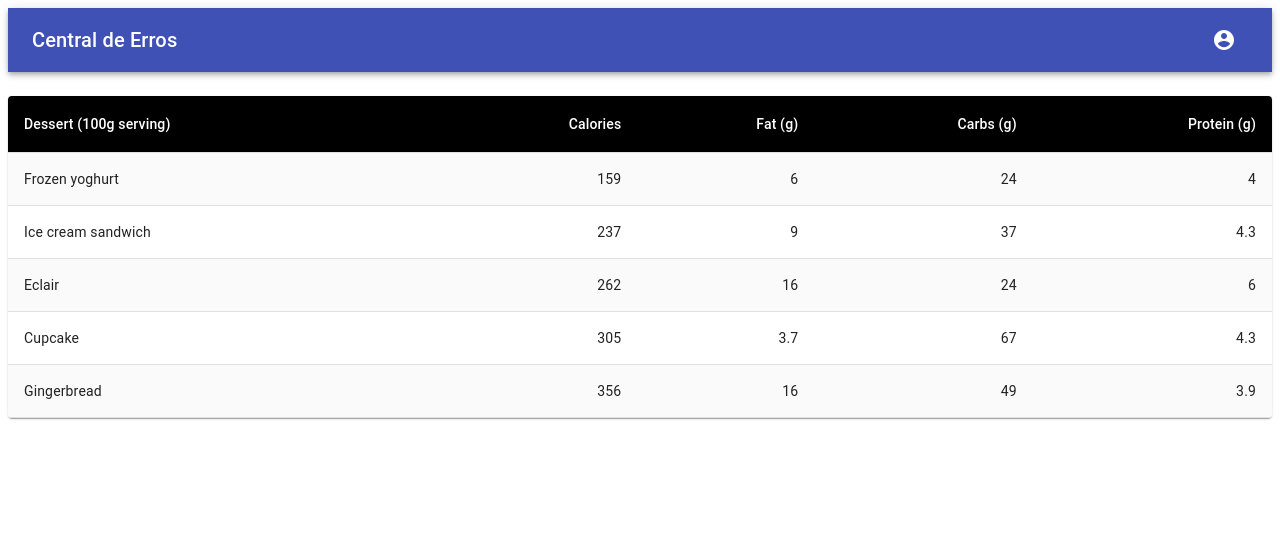
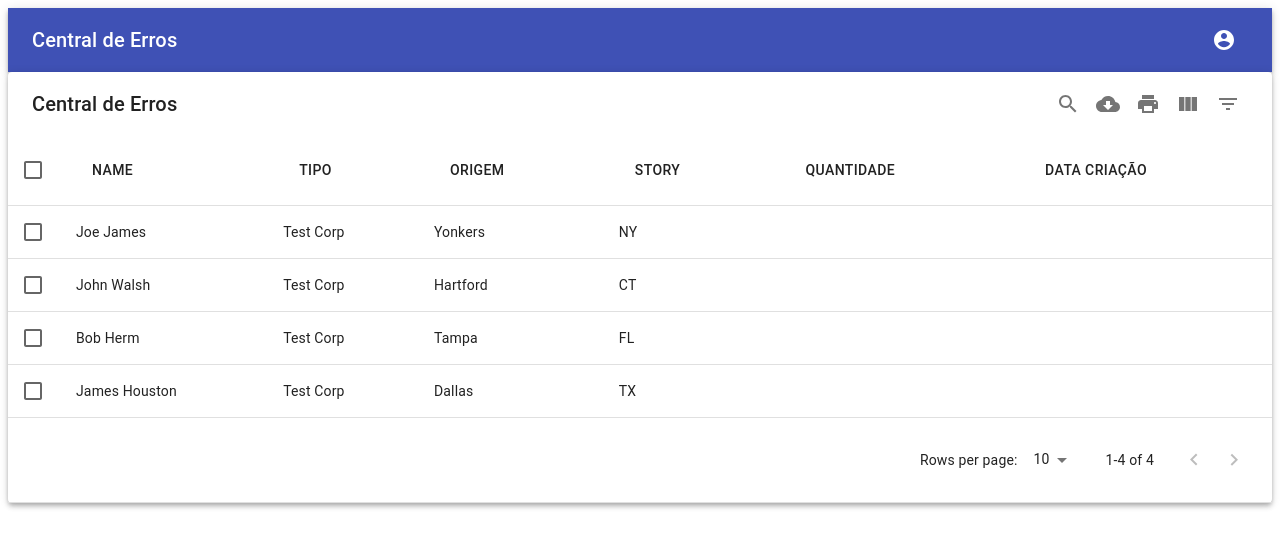
Before and after one commit to codenation-dev/squad-3-ad-react-softplan-1, a React (Create React App) app in the folder frontend/: page /list in a window 1280 px wide. Shown: the top 548 px of the page. Built offline with nearby package versions, Linux system fonts and the light colour scheme; no server answers.

Commit message:
Implementação de ListView

```diff
--- a/frontend/package.json
+++ b/frontend/package.json
@@ -7,8 +7,10 @@
     "@material-ui/icons": "^4.5.1",
     "axios": "^0.19.0",
     "history": "^4.10.1",
+    "mui-datatables": "^2.13.3",
     "react": "^16.12.0",
     "react-dom": "^16.12.0",
+    "react-router": "^5.1.2",
     "react-router-dom": "^5.1.2",
     "react-scripts": "3.2.0",
     "reactotron-react-js": "^3.3.7"
--- a/frontend/src/components/GridView/index.js
+++ b/frontend/src/components/GridView/index.js
@@ -1,82 +1,36 @@
 import React from 'react';
-import { withStyles, makeStyles } from '@material-ui/core/styles';
-import Table from '@material-ui/core/Table';
-import TableBody from '@material-ui/core/TableBody';
-import TableCell from '@material-ui/core/TableCell';
-import TableHead from '@material-ui/core/TableHead';
-import TableRow from '@material-ui/core/TableRow';
-import Paper from '@material-ui/core/Paper';
+import MUIDataTable from "mui-datatables";
+import { getLogs, login } from '../../services/api';
 
-const StyledTableCell = withStyles(theme => ({
-  head: {
-    backgroundColor: theme.palette.common.black,
-    color: theme.palette.common.white,
-  },
-  body: {
-    fontSize: 14,
-  },
-}))(TableCell);
+const TOKEN = '834463a1513858d7b2d2db1ecb99307045712fbd9474dfd78cf78b29db00e90b';
 
-const StyledTableRow = withStyles(theme => ({
-  root: {
-    '&:nth-of-type(odd)': {
-      backgroundColor: theme.palette.background.default,
-    },
-  },
-}))(TableRow);
+const columns = ["Name", "Tipo", "Origem", "Story", "Quantidade", "Data Criação"];
 
-function createData(name, calories, fat, carbs, protein) {
-  return { name, calories, fat, carbs, protein };
-}
 
-const rows = [
-  createData('Frozen yoghurt', 159, 6.0, 24, 4.0),
-  createData('Ice cream sandwich', 237, 9.0, 37, 4.3),
-  createData('Eclair', 262, 16.0, 24, 6.0),
-  createData('Cupcake', 305, 3.7, 67, 4.3),
-  createData('Gingerbread', 356, 16.0, 49, 3.9),
+const data = [
+ ["Joe James", "Test Corp", "Yonkers", "NY"],
+ ["John Walsh", "Test Corp", "Hartford", "CT"],
+ ["Bob Herm", "Test Corp", "Tampa", "FL"],
+ ["James Houston", "Test Corp", "Dallas", "TX"],
 ];
 
-const useStyles = makeStyles(theme => ({
-  root: {
-    width: '100%',
-    marginTop: theme.spacing(3),
-    overflowX: 'auto',
-  },
-  table: {
-    minWidth: 700,
-  },
-}));
+const options = {
+  filterType: 'checkbox',
+};
 
 export default function GridView() {
-  const classes = useStyles();
+  login("zeca@gmail.com","jecatatu");
+  const data2 = getLogs(TOKEN);
+  console.log(data2)
 
-  return (
-    <Paper className={classes.root}>
-      <Table className={classes.table} aria-label="customized table">
-        <TableHead>
-          <TableRow>
-            <StyledTableCell>Dessert (100g serving)</StyledTableCell>
-            <StyledTableCell align="right">Calories</StyledTableCell>
-            <StyledTableCell align="right">Fat&nbsp;(g)</StyledTableCell>
-            <StyledTableCell align="right">Carbs&nbsp;(g)</StyledTableCell>
-            <StyledTableCell align="right">Protein&nbsp;(g)</StyledTableCell>
-          </TableRow>
-        </TableHead>
-        <TableBody>
-          {rows.map(row => (
-            <StyledTableRow key={row.name}>
-              <StyledTableCell component="th" scope="row">
-                {row.name}
-              </StyledTableCell>
-              <StyledTableCell align="right">{row.calories}</StyledTableCell>
-              <StyledTableCell align="right">{row.fat}</StyledTableCell>
-              <StyledTableCell align="right">{row.carbs}</StyledTableCell>
-              <StyledTableCell align="right">{row.protein}</StyledTableCell>
-            </StyledTableRow>
-          ))}
-        </TableBody>
-      </Table>
-    </Paper>
+  return(
+
+  <MUIDataTable
+    title={"Central de Erros"}
+    data={data}
+    columns={columns}
+    options={options}
+  />
   );
-}
+
+};
```
